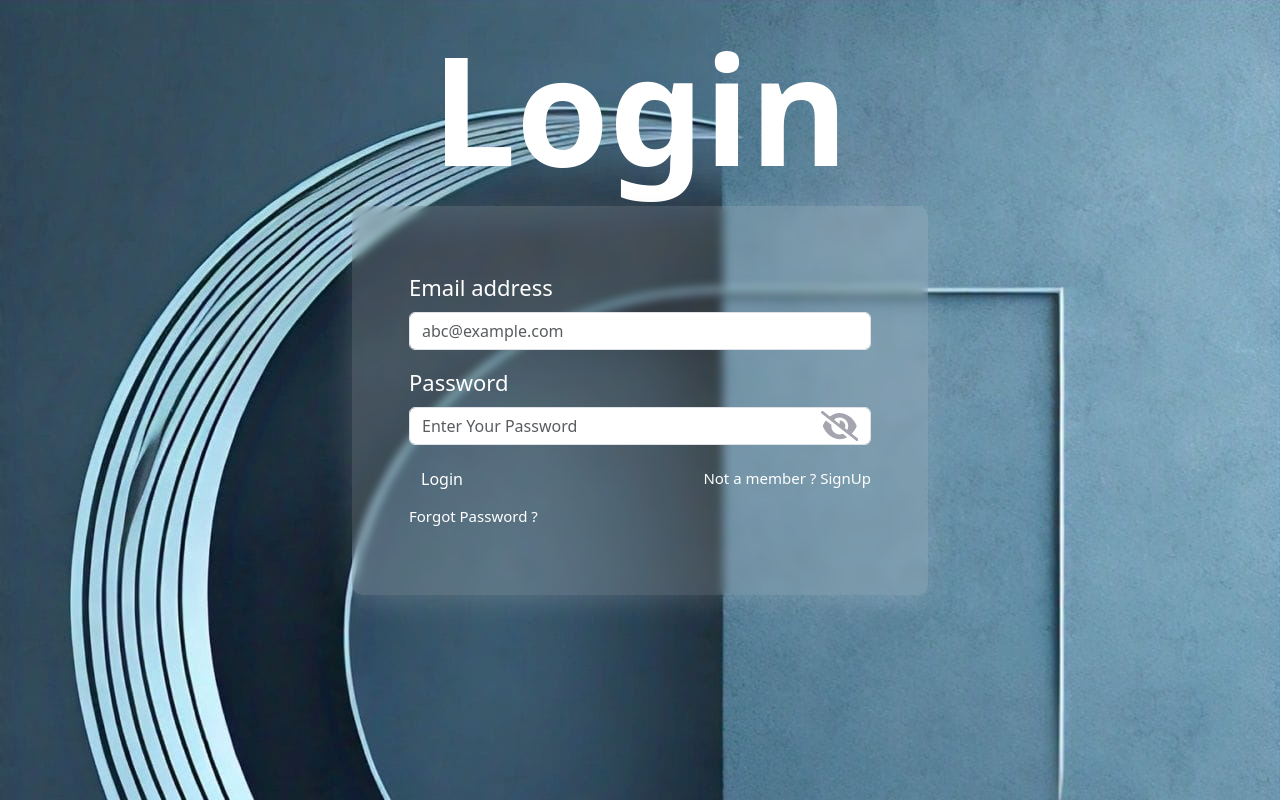
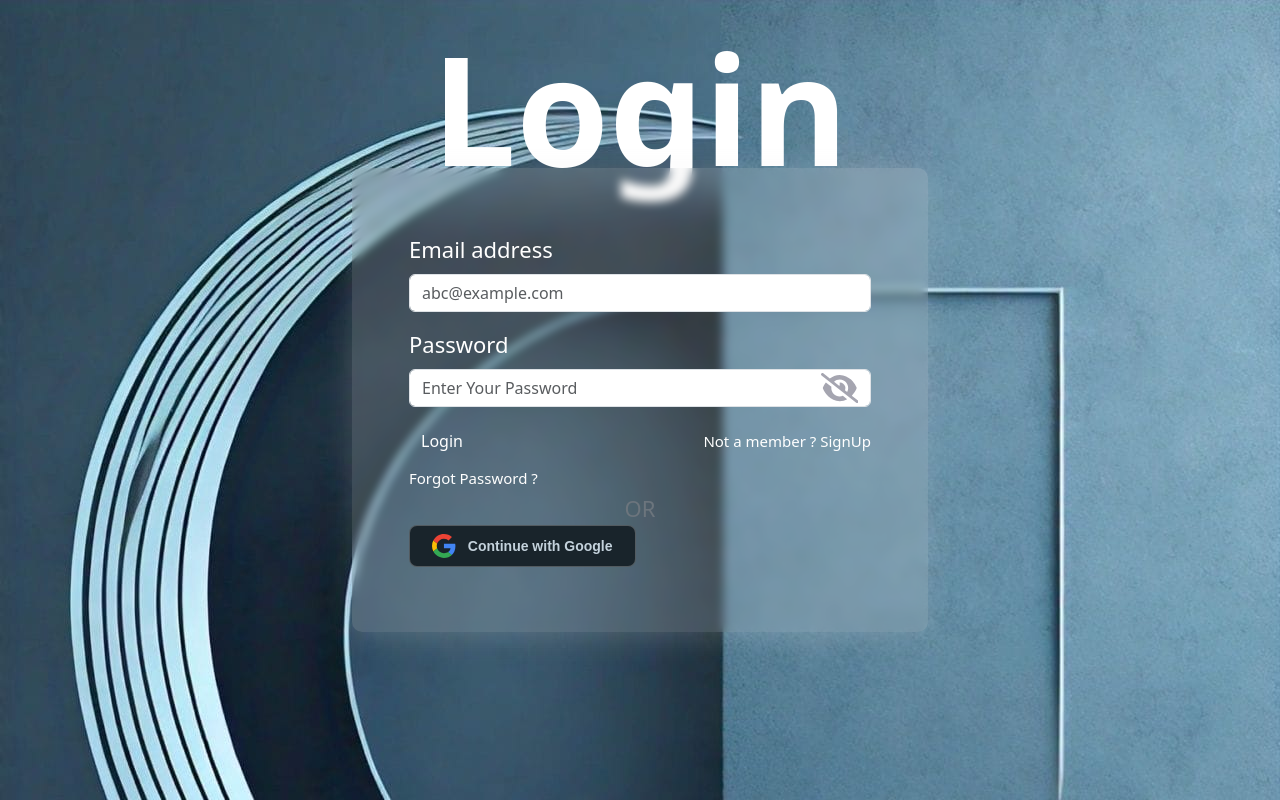
Before and after one commit to iammar99/postify, a React (Create React App) app: page /auth/ in a window 1280 px wide. Built offline with nearby package versions, Linux system fonts and the light colour scheme.

Commit message:
Google auth enabled

```diff
--- a/src/Components/Header/TopNav.js
+++ b/src/Components/Header/TopNav.js
@@ -17,6 +17,7 @@ export default function TopNav() {
   if (auth) {
     if (user.imageUrl) {
       userImg = user.imageUrl
+      console.log(userImg)
     }
     else {
       userImg = userLogo
--- /dev/null
+++ b/src/Components/OtherComponents/GoogleBtn.js
@@ -0,0 +1,32 @@
+import React from 'react'
+
+export default function GoogleBtn(props) {
+    return (
+        <button className="signin" onClick={props.onClick}>
+            <svg
+                viewBox="0 0 256 262"
+                preserveAspectRatio="xMidYMid"
+                xmlns="http://www.w3.org/2000/svg"
+            >
+                <path
+                    d="M255.878 133.451c0-10.734-.871-18.567-2.756-26.69H130.55v48.448h71.947c-1.45 12.04-9.283 30.172-26.69 42.356l-.244 1.622 38.755 30.023 2.685.268c24.659-22.774 38.875-56.282 38.875-96.027"
+                    fill="#4285F4"
+                />
+                <path
+                    d="M130.55 261.1c35.248 0 64.839-11.605 86.453-31.622l-41.196-31.913c-11.024 7.688-25.82 13.055-45.257 13.055-34.523 0-63.824-22.773-74.269-54.25l-1.531.13-40.298 31.187-.527 1.465C35.393 231.798 79.49 261.1 130.55 261.1"
+                    fill="#34A853"
+                />
+                <path
+                    d="M56.281 156.37c-2.756-8.123-4.351-16.827-4.351-25.82 0-8.994 1.595-17.697 4.206-25.82l-.073-1.73L15.26 71.312l-1.335.635C5.077 89.644 0 109.517 0 130.55s5.077 40.905 13.925 58.602l42.356-32.782"
+                    fill="#FBBC05"
+                />
+                <path
+                    d="M130.55 50.479c24.514 0 41.05 10.589 50.479 19.438l36.844-35.974C195.245 12.91 165.798 0 130.55 0 79.49 0 35.393 29.301 13.925 71.947l42.211 32.783c10.59-31.477 39.891-54.251 74.414-54.251"
+                    fill="#EB4335"
+                />
+            </svg>
+            {props.title} with Google
+        </button>
+
+    )
+}
--- a/src/Config/firebase.js
+++ b/src/Config/firebase.js
@@ -4,6 +4,7 @@ import { getAnalytics } from "firebase/analytics";
 import { getFirestore } from "firebase/firestore";
 import { getAuth} from "firebase/auth";
 import {getStorage} from "firebase/storage"
+import {GoogleAuthProvider } from "firebase/auth"
 
 // TODO: Add SDKs for Firebase products that you want to use
 // https://firebase.google.com/docs/web/setup#available-libraries
@@ -26,5 +27,6 @@ const analytics = getAnalytics(app);
 const fireStore = getFirestore(app)
 const auth = getAuth(app)
 const storage = getStorage(app)
+const provider = new GoogleAuthProvider();
 
-export {app , analytics , auth , fireStore , storage}
+export {app , analytics , auth , fireStore , storage ,provider}
--- a/src/Pages/Auth/Login.js
+++ b/src/Pages/Auth/Login.js
@@ -2,12 +2,13 @@ import React, { useState } from 'react'
 import { Link } from 'react-router-dom'
 // --------------------- Firebase ---------------------
 import { auth, fireStore } from 'Config/firebase'
-import { collection, query, where, getDocs } from "firebase/firestore";
-import { signInWithEmailAndPassword } from 'firebase/auth'
-import { doc, setDoc } from "firebase/firestore";
+import { collection, query, where, getDocs , doc, setDoc  } from "firebase/firestore";
+import { signInWithEmailAndPassword, signInWithPopup, GoogleAuthProvider } from 'firebase/auth'
+// import { doc, setDoc } from "firebase/firestore";
 // --------------------- Notification ---------------------
 import { message } from 'antd';
 import Spinner from 'Components/Spinner/Spinner';
+import GoogleBtn from 'Components/OtherComponents/GoogleBtn';
 import { useAuthContext } from 'Context/AuthContext';
 
 
@@ -21,6 +22,44 @@ export default function Login() {
 
 
   const handleChange = e => setState(s => ({ ...s, [e.target.name]: e.target.value }))
+
+
+
+
+  // ---------- Google Register ----------
+
+  const handleGoogleAuth = async (e) => {
+    e.preventDefault();
+    let provider = new GoogleAuthProvider();
+
+    signInWithPopup(auth, provider)
+      .then(async (result) => {
+        const user = result.user;
+        const userData = {
+          userId: user.uid,
+          username: user.displayName,
+          email: user.email,
+          imageUrl: user.photoURL
+        };
+
+        try {
+          await setDoc(doc(fireStore, "Users", user.uid), userData);
+          localStorage.setItem("Token", "True")
+          localStorage.setItem("user", JSON.stringify(userData))
+          dispatch({ type: "Set_Logged_In", payload: { userData } })
+          message.success("Logged In")
+        } catch (error) {
+          console.error("Error writing user data to Firestore:", error);
+        }
+
+      })
+      .catch((error) => {
+      });
+
+  }
+
+
+  // ---------- Simple Register ----------
 
   const handleSubmit = async (e) => {
     setIsProccessing(true)
@@ -144,8 +183,17 @@ export default function Login() {
         <Link to={"/auth/reset"} className='form-links'>
           Forgot Password ?
         </Link>
+        {/* ------ Other methods ------------- */}
+        <div className="or-lines">
+          <span className="or">
+            OR
+          </span>
+        </div>
+        <div className="other_methods d-flex">
+          {/* Google */}
+          <GoogleBtn title="Continue" onClick={handleGoogleAuth} />
+        </div>
       </form>
-
     </main>
   )
 }
--- a/src/SCSS/Auth/login.scss
+++ b/src/SCSS/Auth/login.scss
@@ -1,7 +1,6 @@
-
 // =======================================  LOGIN =======================================
 
-h1.login-heading  {
+h1.login-heading {
     position: absolute;
     color: white;
     top: 18px;
@@ -99,11 +98,12 @@ a.form-links {
     height: fit-content;
     transition: all 0.3s ease-in-out;
 }
+
 a.form-links:hover {
     color: $themeColor;
 }
 
-a.form-links:after{
+a.form-links:after {
     content: "";
     position: absolute;
     background-color: $themeColor;
@@ -113,7 +113,8 @@ a.form-links:after{
     bottom: -10px;
     transition: 0.3s;
 }
-a.form-links:hover:after{
+
+a.form-links:hover:after {
     width: 100%;
 }
 
@@ -143,17 +144,92 @@ form.register {
     font-weight: 900;
 }
 
-form.reset{
+form.reset {
     padding: 32px 45px;
 }
+
+
+// =======================================  Other Authentications =======================================
+
+
+.or-lines {
+    display: flex;
+    justify-content: center;
+}
+
+span.or {
+    color: #6c757d;
+}
+
+// span.or:after {
+//     content: "";
+//     background: #6c757d;
+//     width: 37%;
+//     height: 2px;
+//     position: absolute;
+//     bottom: 47px;
+//     right: 53px;
+// }
+
+
+// span.or:before {
+//     content: "";
+//     background: #6c757d;
+//     width: 37%;
+//     height: 2px;
+//     position: absolute;
+//     left: 50px;
+//     bottom: 47px;
+// }
+
+// ======================= Google =======================
+
+/* From Uiverse.io by LightAndy1 */
+.signin {
+    float: right;
+    max-width: 320px;
+    display: flex;
+    padding: 0.5rem 1.4rem;
+    font-size: 0.875rem;
+    line-height: 1.25rem;
+    font-weight: 700;
+    text-align: center;
+    font-family: "Montserrat", sans-serif;
+    vertical-align: middle;
+    align-items: center;
+    border-radius: 0.5rem;
+    border: 1px solid rgba(255, 255, 255, 0.25);
+    gap: 0.75rem;
+    color: #c4d2dc;
+    background-color: #19242b;
+    cursor: pointer;
+    transition: all 0.25s cubic-bezier(0, 0.87, 0.12, 1);
+}
+
+.signin:hover {
+    transform: scale(1.025);
+}
+
+.signin:active {
+    transform: scale(0.975);
+}
+
+button svg {
+    height: 24px;
+    width: auto;
+}
+
 
 
 // =======================================  Media Queries =======================================
 
 @media screen and (max-width:991px) {
-    form ,form.register{
+
+    form,
+    form.register {
         width: 70%;
     }
+
     .reset-heading {
         top: 181px;
         font-size: 60px;
@@ -162,21 +238,30 @@ form.reset{
 
 
 @media screen and (max-width:551px) {
-    form , form.register{
+
+    form,
+    form.register {
         width: 100%;
     }
- .register-heading {
+
+    .register-heading {
         top: 9px;
         font-size: 100px;
     }
+
     .reset-heading {
         top: 193px;
         font-size: 45px;
     }
+
+    // span.or:after,
+    // span.or:before {
+    //     width: 25%;
+    // }
 }
 
 @media screen and (max-width:441px) {
-    h1.login-heading  {
+    h1.login-heading {
         top: 31px;
         font-size: 130px;
     }
```
Also changed, not shown: src/Pages/Auth/Register.js (+10 -6 lines).
